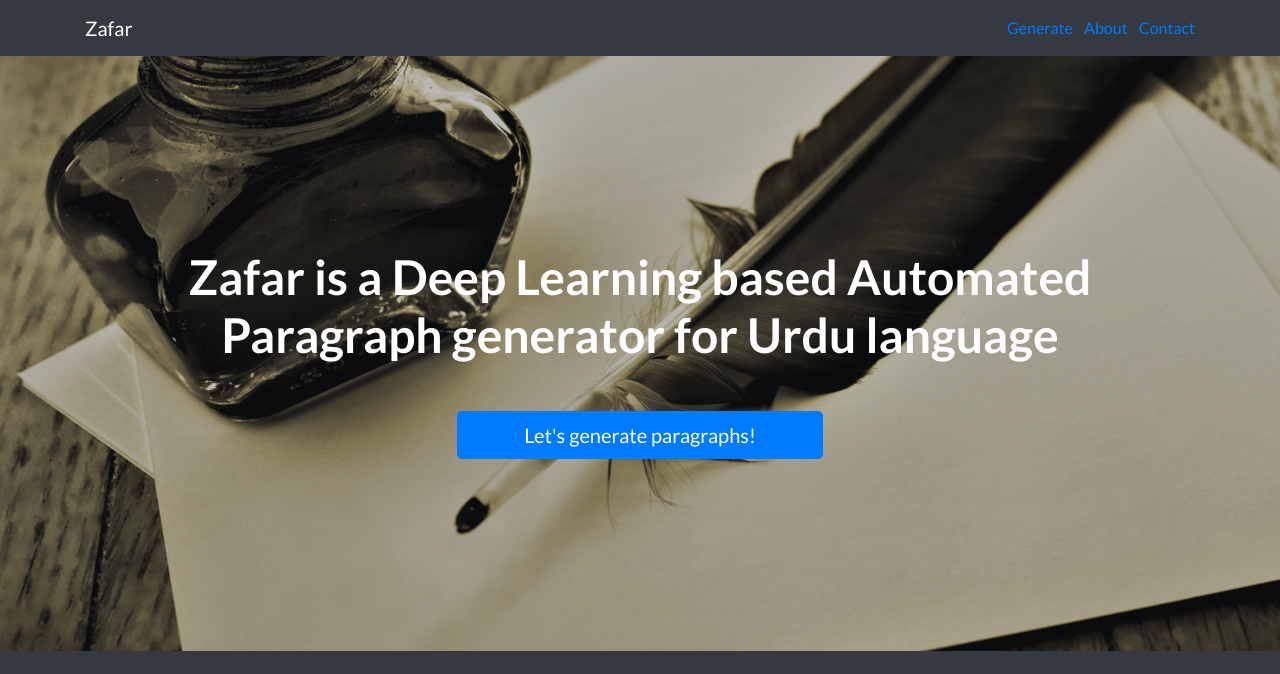
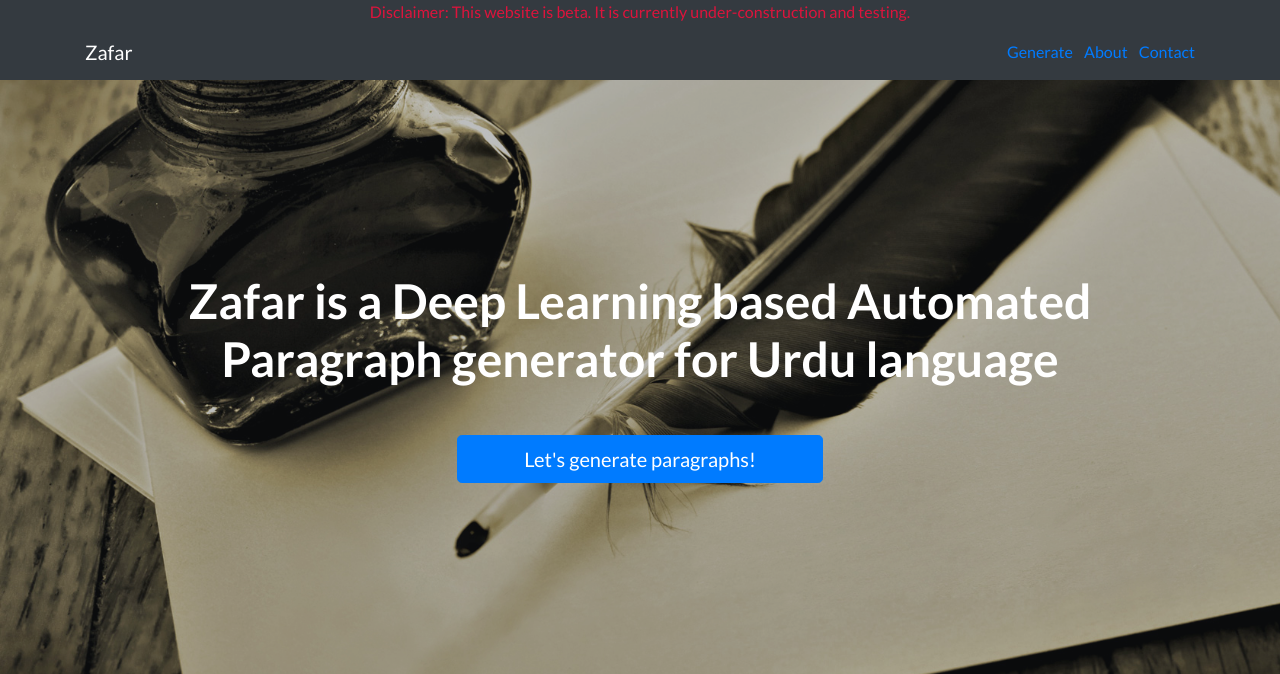
Before and after one commit to Raza135/Webpage_Zafar, a Flask app: page / in a window 1280 px wide. Shown: the top 674 px of the page. Run offline with Flask 2, Linux system fonts and the light colour scheme; parts of the project's set-up code (start-up, migrations or seed data) failed here and were passed over; some libraries are stand-ins or nearby versions.

Commit message:
added disclaimer for beta version of website

```diff
--- a/app.py
+++ b/app.py
@@ -22,8 +22,6 @@ from collections import namedtuple
 import random
 
 app = Flask(__name__)
-app.secret_key = b'_5#y2L"F4Q8z/n/xec]/'
-
 
 app.secret_key = os.urandom(4)     # size = 16 bytes
 
--- a/templates/generate.html
+++ b/templates/generate.html
@@ -42,6 +42,11 @@
 </head>
 
 <body class="bg-dark">
+  <div class="container static-top">
+    <div class="center" style="text-align: center; color: crimson;">
+      Disclaimer: This website is beta. It is currently under-construction and testing.
+    </div>
+  </div>
 
   <!-- Navigation -->
   <nav class="navbar navbar-dark bg-dark static-top">
--- a/templates/index.html
+++ b/templates/index.html
@@ -35,6 +35,12 @@
 </head>
 
 <body class="bg-dark">
+
+  <div class="container static-top">
+    <div class="center" style="text-align: center; color: crimson;">
+      Disclaimer: This website is beta. It is currently under-construction and testing.
+    </div>
+  </div>
 
   <!-- Navigation -->
   <nav class="navbar navbar-dark bg-dark static-top">
--- a/templates/paragraphs.html
+++ b/templates/paragraphs.html
@@ -39,6 +39,11 @@
 </head>
 
 <body class="bg-dark">
+  <div class="container static-top">
+    <div class="center" style="text-align: center; color: crimson;">
+      Disclaimer: This website is beta. It is currently under-construction and testing.
+    </div>
+  </div>
 
   <!-- Navigation -->
   <nav class="navbar navbar-dark bg-dark static-top">
```
